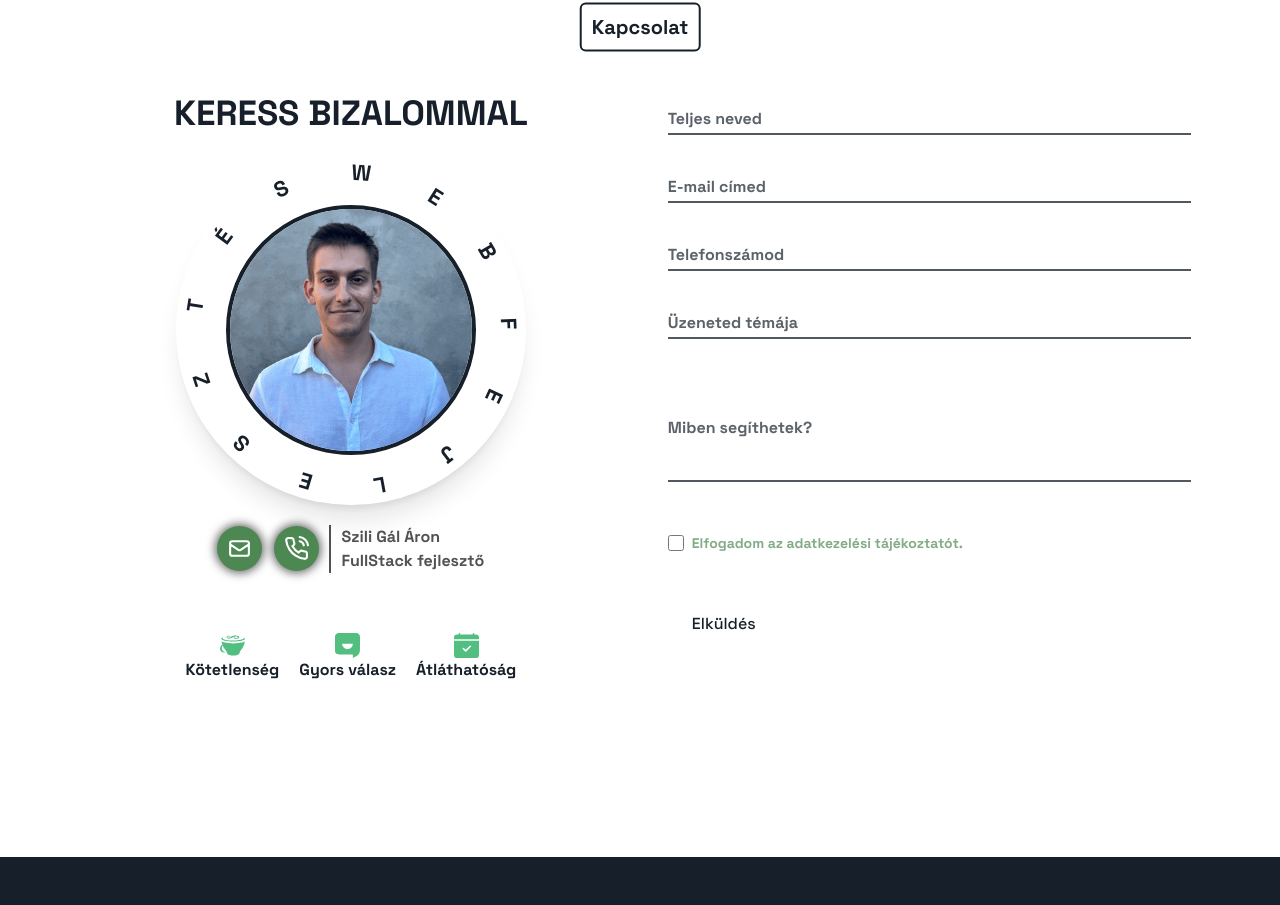
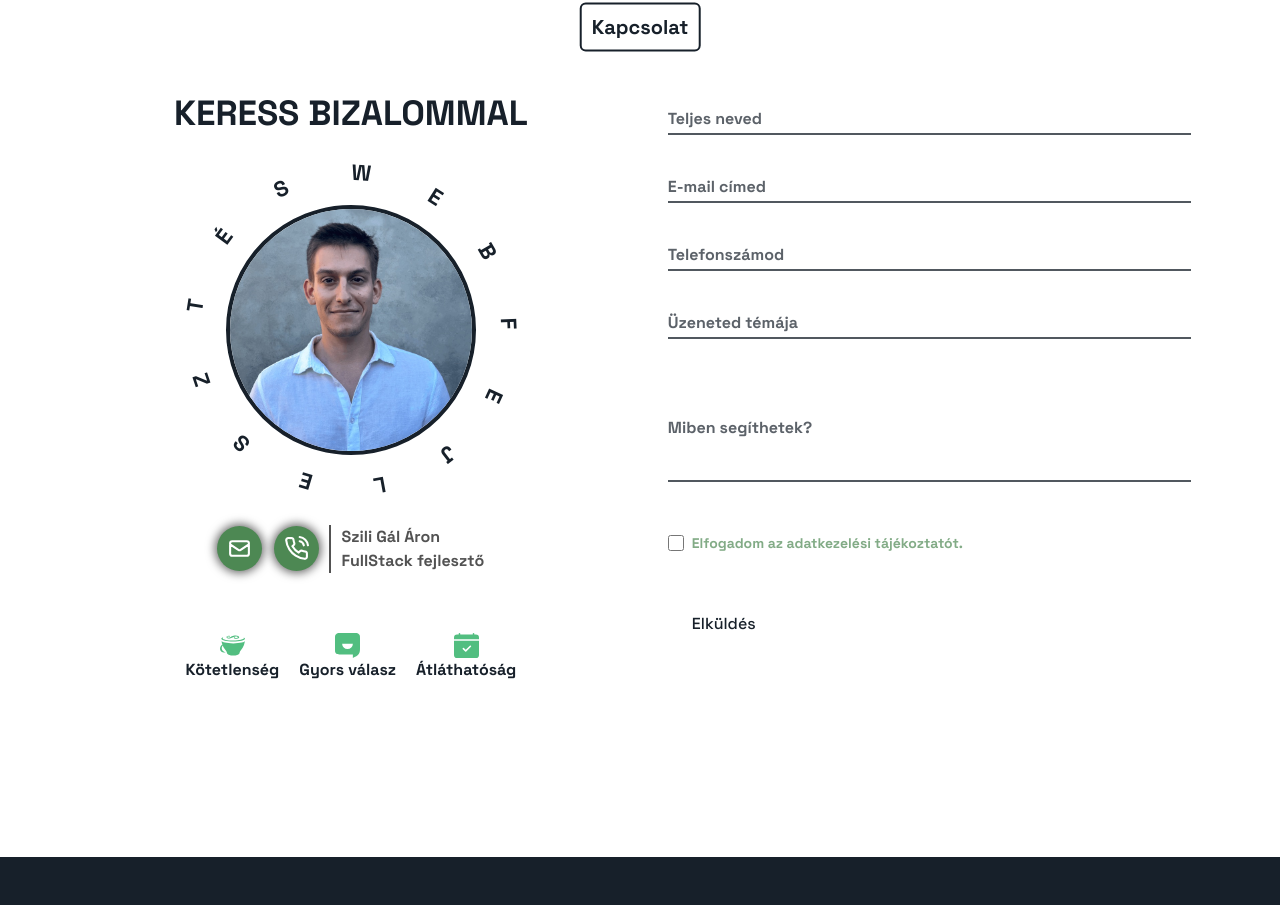
Before and after one commit to Quruzslo/PreferSite, a Next.js app: page / in a window 1280 px wide. Shown: the part 11018-11923 px from the top of the page. Built offline with nearby package versions, Linux system fonts and the light colour scheme.

Commit message:
kapcsolat kép

```diff
--- a/components/Contact/ContactSection.tsx
+++ b/components/Contact/ContactSection.tsx
@@ -94,7 +94,7 @@ export default function ContactSection() {
           </p>
           {/* Kép és elérhetőség ikonok ------- */}
           <div className="w-full md:w-[350px] flex flex-col">
-            <div className="relative w-[350px] h-[350px]  rounded-full flex items-center justify-center overflow-hidden shadow-xl">
+            <div className="relative w-[350px] h-[350px]  rounded-full flex items-center justify-center overflow-hidden ">
               <svg
                 className="absolute inset-0 w-full h-full"
                 viewBox="0 0 350 350"
```
